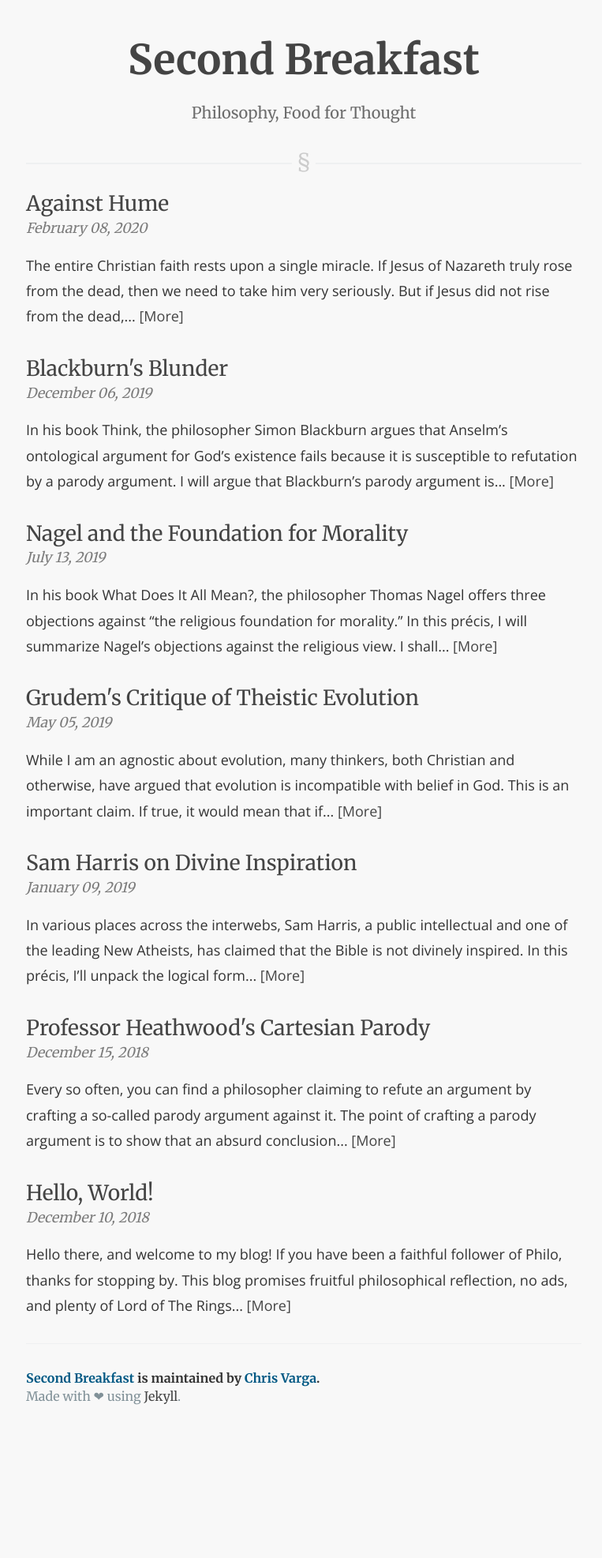
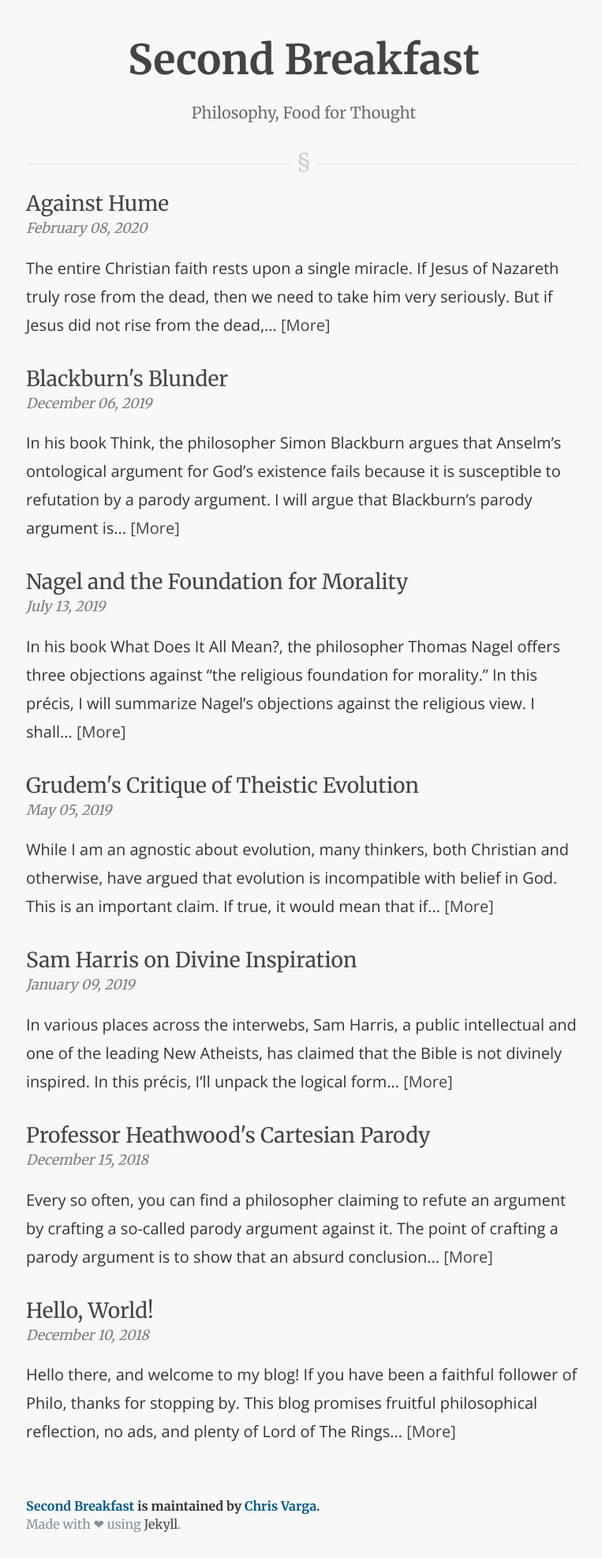
Before and after one commit to second-breakfast/second-breakfast.github.io, a Jekyll site: the page built from index.html, in a window 1280 px wide. Shown: the whole page at 79% size, without its empty margins (255-1018 px from the left). Built offline with Jekyll 4.4.1, drawn with Linux system fonts in a browser that asks for light colours; the list of posts is cut into pages by our own code; before the commit the page ends 1811 px from its top, so only the background shows below that.

Commit message:
Make deskstop paragraphs a wee bigger

```diff
--- a/css/hobbit.css
+++ b/css/hobbit.css
@@ -178,7 +178,7 @@ hr.fancy:after {
 * { box-sizing: border-box; }
 
 body { padding: 0; margin: 0; font-family: "Merriweather", "Helvetica Neue", Helvetica, Arial, sans-serif; font-size: 16px; line-height: 1.4; color: #333; }
-body p { font-family: "Open Sans"; line-height: 1.8; font-size: 18px; }
+body p { font-family: "Open Sans"; line-height: 1.8; font-size: 20px; }
 @media screen and (max-width: 42em) { body p { font-size: 17px; } }
 
 a {color: #444;text-decoration: none;}
```
